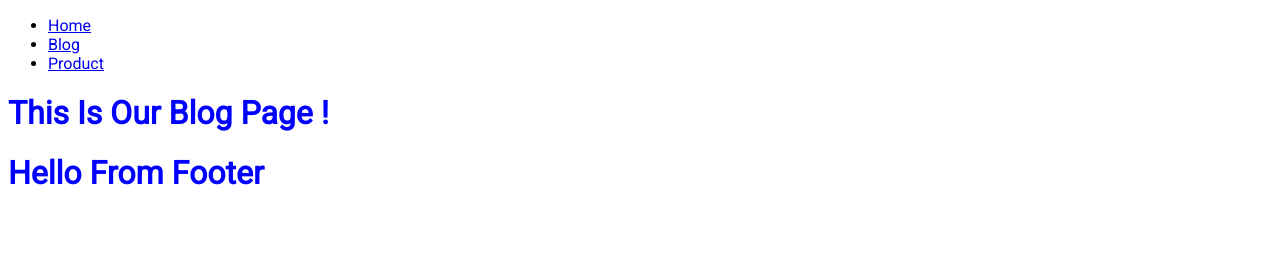
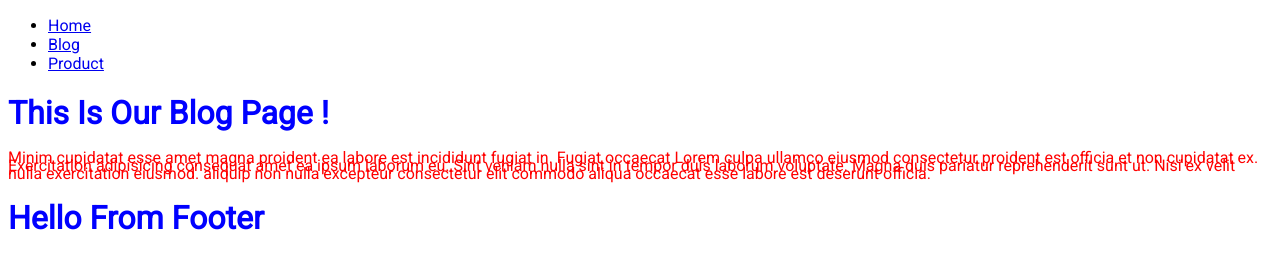
Before and after one commit to bazrar/tutorial, a Gatsby site: page /blog in a window 1280 px wide. Built offline with nearby package versions, Linux system fonts and the light colour scheme; Gatsby itself is replaced by a stand-in of ours.

Commit message:
global css

```diff
--- a/src/components/layout.css
+++ b/src/components/layout.css
@@ -8,3 +8,17 @@ h1 {
   color: blue;
   text-transform: capitalize;
 }
+
+p {
+  line-height: 2;
+}
+
+.blog-text {
+  color: red;
+  line-height: 0.5;
+}
+
+.product-text {
+  color: green;
+  line-height: 0.2;
+}
--- a/src/pages/blog.js
+++ b/src/pages/blog.js
@@ -1,12 +1,19 @@
 import React from 'react'
+import Layout from '../components/Layout'
 
-import Layout from '../components/Layout'
+//global css problem : naming problem
 
 const blog = () => {
     return (
         <Layout>
             <h1>this is our blog page !</h1>
-
+            <p className= 'blog-text'>Minim cupidatat esse amet magna proident ea labore est incididunt fugiat in. Fugiat occaecat Lorem culpa ullamco eiusmod consectetur proident est officia et non cupidatat ex. Exercitation adipisicing consequat amet ea ipsum laborum eu.
+            Sint veniam nulla sint in tempor duis laborum voluptate.
+            Magna duis pariatur reprehenderit sunt ut.
+            Nisi ex velit nulla exercitation eiusmod.
+            aliquip non nulla excepteur consectetur elit commodo
+            aliqua occaecat esse labore est deserunt officia.
+         </p>
         </Layout>
     )
 }
```
Also changed, not shown: src/pages/product.js (+7 -0 lines).
